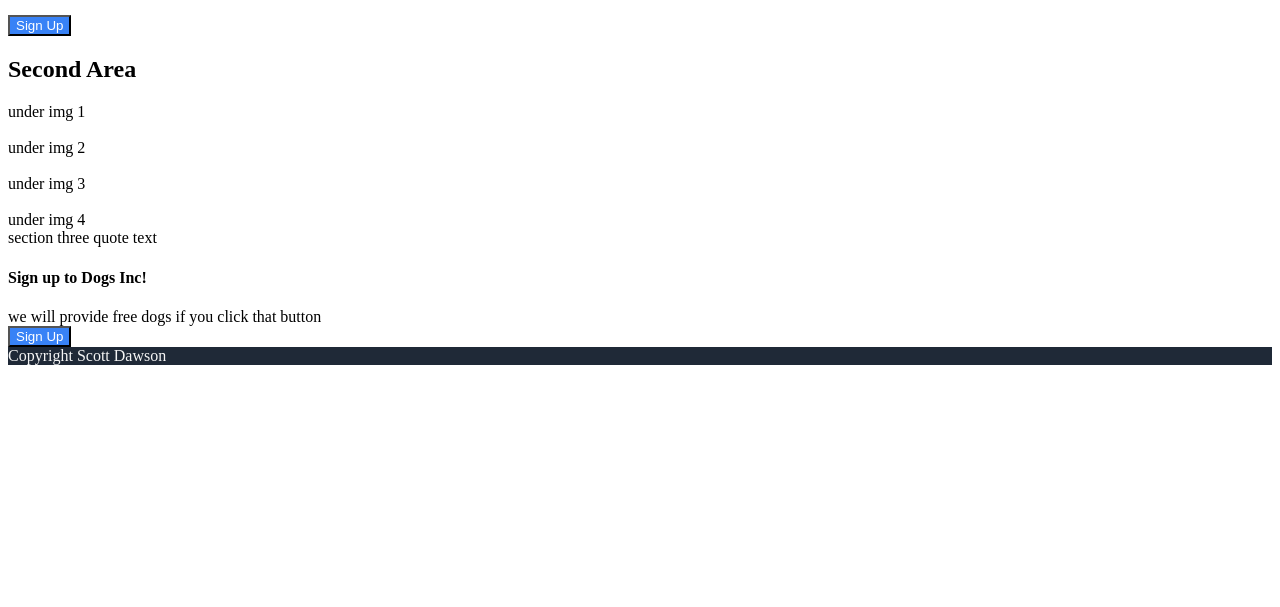
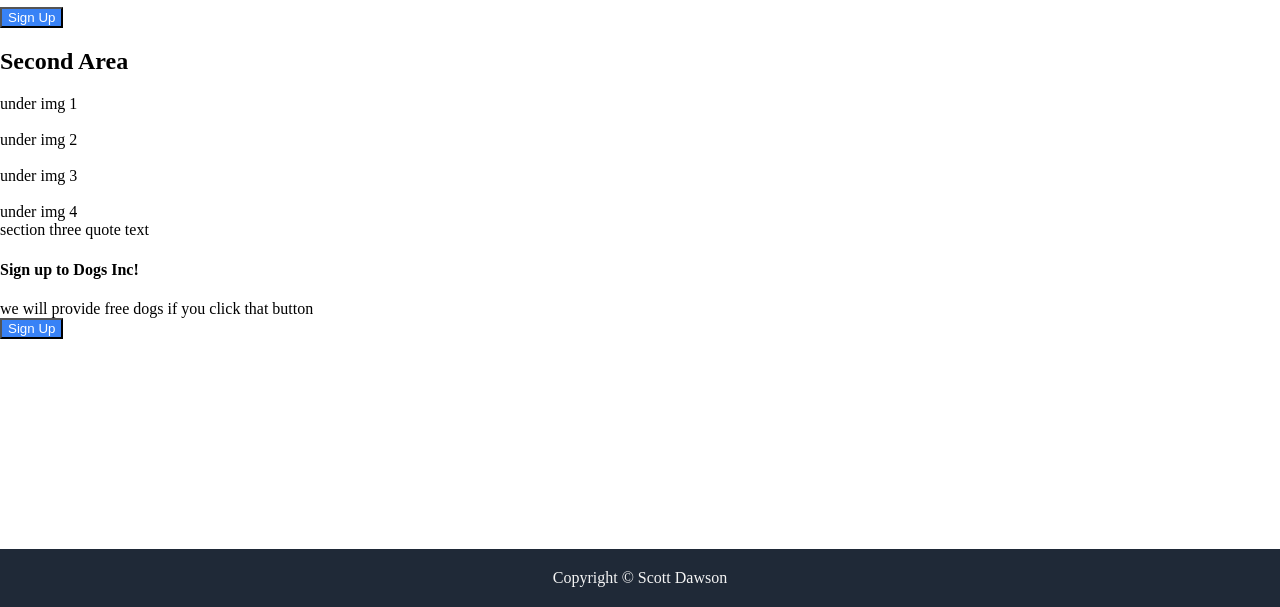
Before and after one commit to sdaw145/OTP_Landing_Page, a plain HTML site: page index.html in a window 1280 px wide. Shown: the part 193-800 px from the top of the page. Drawn offline with Linux system fonts and the light colour scheme.

Commit message:
styled header and footer

```diff
--- a/css/sty.css
+++ b/css/sty.css
@@ -1,4 +1,9 @@
-
+body{
+    margin: 0;
+    display: flex;
+    flex-direction: column;
+    min-height: 100vh;
+}
 header,
 footer
  {
@@ -6,7 +11,11 @@ footer
     color: whitesmoke;
     display: flex;
     align-items: center;
-
+}
+footer {
+    justify-content: center;
+    padding: 20px 0 20px 0;
+    margin-top: auto;
 }
 
 ul {
--- a/index.html
+++ b/index.html
@@ -38,7 +38,7 @@
 <button>Sign Up</button>
 </main>
 <footer>
-    Copyright Scott Dawson
+    Copyright &copy; Scott Dawson
 </footer>
 
 
```
